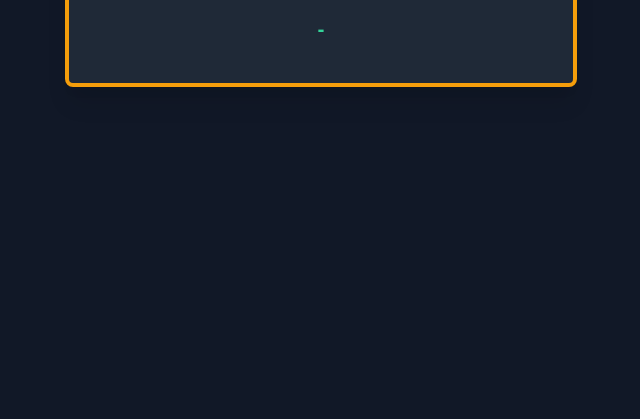
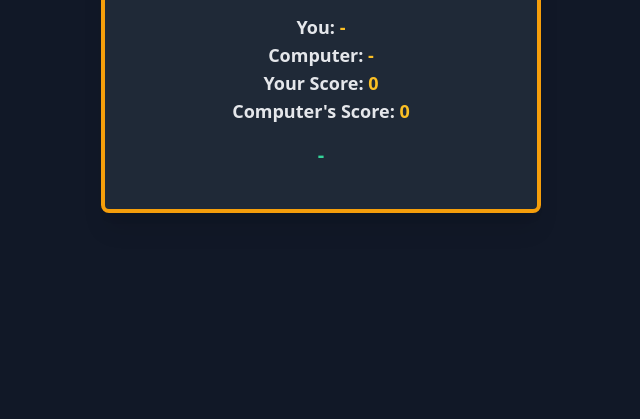
Before and after one commit to arjav0703/rock-paper-scissors, a plain HTML site: page index.html in a window 1280 px wide. Shown: the part 381-800 px from the top of the page, without its empty margins (319-959 px from the left). Drawn offline with nearby package versions, Linux system fonts and the light colour scheme.

Commit message:
centre the game-container

```diff
--- a/index.html
+++ b/index.html
@@ -10,11 +10,11 @@
           rel="stylesheet">
 </head>
 
-<body class="bg-gray-900 text-gray-200">
+<body class="bg-gray-900 text-gray-200 h-screen flex items-center justify-center">
 
     <div class="game-container border-yellow-500 max-w-lg
-                mx-auto text-center bg-gray-800 rounded-lg
-                shadow-xl border-4 border-yellow-500 p-10 mt-20">
+                text-center bg-gray-800 rounded-lg
+                shadow-xl border-4 border-yellow-500 p-10">
         <h1 class="text-4xl font-extrabold text-yellow-400 mb-6">
               Rock Paper Scissors
           </h1>
```
